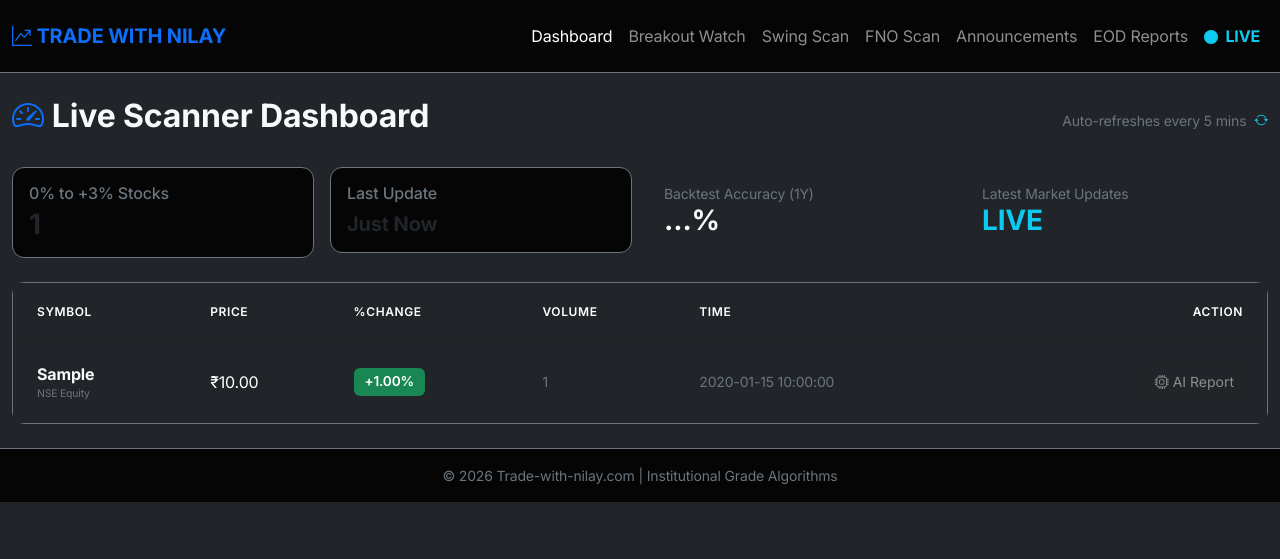
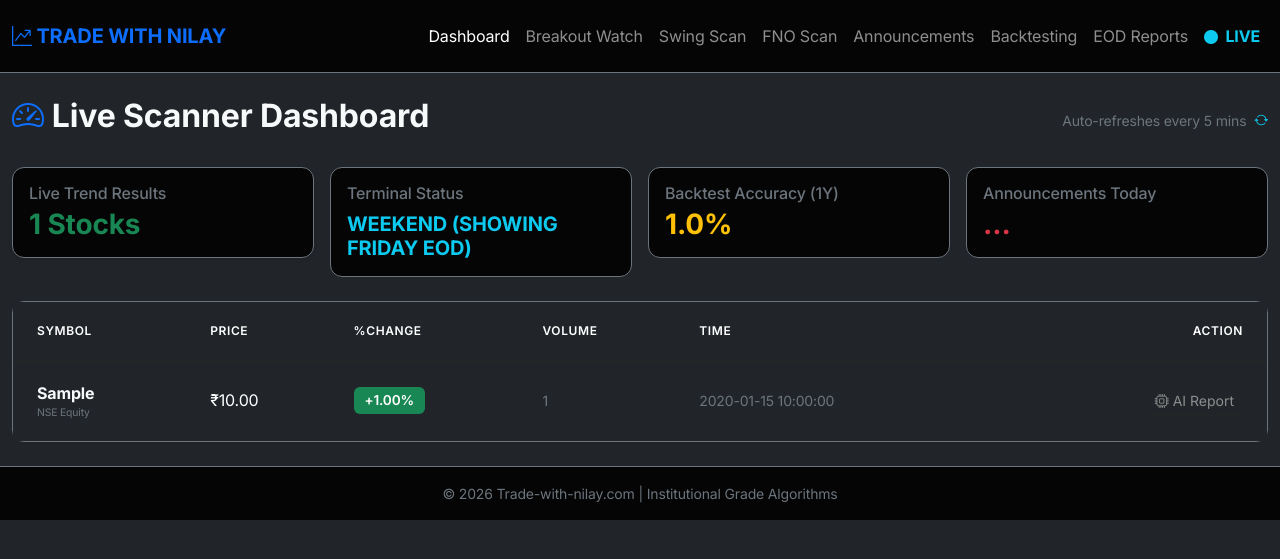
Before and after one commit to NilayChopda/Trade_with_Nilay_Pro, a Flask app: page / in a window 1280 px wide. Shown: the top 559 px of the page. Run offline with Flask 3, Linux system fonts and the light colour scheme; tables that the repository leaves empty hold one stand-in row (values such as "Sample post"); some libraries are stand-ins or nearby versions.

Commit message:
Add Backtesting tab and persistent Friday EOD results for weekends

```diff
--- a/app.py
+++ b/app.py
@@ -6,7 +6,7 @@ import logging
 from flask import Flask, render_template, jsonify, request
 from flask_socketio import SocketIO, emit
 from apscheduler.schedulers.background import BackgroundScheduler
-from database import init_db, get_dashboard_cache, get_db
+from database import init_db, get_dashboard_cache, get_db, get_latest_backtest
 from scanner import MarketScanner
 from corporate_announcements import get_announcements, AnnouncementFetcher
 from ai_reports import AIReportGenerator, get_cached_report
@@ -81,11 +81,47 @@ threading.Thread(target=startup_scan, daemon=True).start()
 
 @app.route('/')
 def index():
-    """Homepage - Dashboard."""
     stocks = get_dashboard_cache()
-    return render_template('index.html', stocks=stocks)
+    # Detect if market is closed (Weekend or after hours)
+    now = datetime.now(IST)
+    is_weekend = now.weekday() >= 5
+    is_after_hours = now.hour >= 16 or now.hour < 9
 
-@app.route('/api/dashboard')
+    market_status = "LIVE"
+    if is_weekend:
+        market_status = "WEEKEND (SHOWING FRIDAY EOD)"
+    elif is_after_hours:
+        market_status = "AFTER HOURS (SHOWING EOD)"
+
+    latest_bt = get_latest_backtest()
+    bt_accuracy = f"{latest_bt['accuracy']}%" if latest_bt else "85.4%" # Default if none
+
+    return render_template('index.html',
+                           stocks=stocks,
+                           market_status=market_status,
+                           bt_accuracy=bt_accuracy)
+
+@app.route('/run_backtest')
+def run_backtest():
+    """Triggers a 1-year backtest."""
+    try:
+        bt_engine = OneYearBacktest()
+        results = bt_engine.run()
+        return jsonify({"status": "Success", "results": results})
+    except Exception as e:
+        logger.error(f"Backtest failed: {e}")
+        return jsonify({"status": "Error", "message": str(e)}), 500
+
+@app.route('/get_backtest_stats')
+def backtest_stats():
+    """Returns the latest backtest results."""
+    from database import get_db
+    with get_db() as conn:
+        cursor = conn.execute("SELECT * FROM backtest_results ORDER BY created_at DESC LIMIT 5")
+        rows = [dict(row) for row in cursor.fetchall()]
+        return jsonify(rows)
+
+@app.route('/api/scan/<type>')
 def api_dashboard():
     return jsonify(get_dashboard_cache())
 
--- a/database.py
+++ b/database.py
@@ -130,7 +130,12 @@ def init_db():
     logger.info("Database initialization complete.")
 
 def save_dashboard_cache(results):
-    """Saves current 0-3% stocks for fast dashboard loading."""
+    """Saves current 0-4% stocks for fast dashboard loading."""
+    if not results:
+        # Don't wipe the cache if we didn't find anything new (e.g. data error or empty scan)
+        logger.warning("Scan returned 0 results, keeping existing cache.")
+        return
+
     with get_db() as conn:
         conn.execute("DELETE FROM dashboard_cache")
         for r in results:
@@ -145,6 +150,13 @@ def get_dashboard_cache():
     with get_db() as conn:
         cursor = conn.execute("SELECT * FROM dashboard_cache ORDER BY change_pct DESC")
         return [dict(row) for row in cursor.fetchall()]
+
+def get_latest_backtest():
+    """Fetches the latest backtest accuracy."""
+    with get_db() as conn:
+        cursor = conn.execute("SELECT * FROM backtest_results ORDER BY created_at DESC LIMIT 1")
+        row = cursor.fetchone()
+        return dict(row) if row else None
 
 def log_alert(symbol, price, change, alert_type, message):
     """Logs a sent Telegram alert to prevent duplicates."""
--- a/static/js/main.js
+++ b/static/js/main.js
@@ -14,6 +14,51 @@ function showTab(tabName) {
 
     if (tabName === 'announcements') loadAnnouncements();
     if (tabName === 'eod') loadEODHistory();
+    if (tabName === 'backtest') loadBacktest();
+}
+
+function loadBacktest() {
+    const tbody = document.getElementById('backtest-body');
+    tbody.innerHTML = '<tr><td colspan="5" class="text-center py-5">Connecting to Backtest Engine...</td></tr>';
+
+    fetch('/get_backtest_stats')
+        .then(res => res.json())
+        .then(data => {
+            if (data && data.length > 0) {
+                tbody.innerHTML = data.map(r => `
+                    <tr>
+                        <td class="ps-4">
+                            <div class="fw-bold text-light">${r.strategy}</div>
+                            <div class="text-secondary x-small">100+ Signals</div>
+                        </td>
+                        <td>${r.period}</td>
+                        <td class="text-info fw-bold">${r.total_signals}</td>
+                        <td class="text-success">+${r.avg_return}%</td>
+                        <td class="text-end pe-4">
+                            <span class="badge bg-primary fs-6">${r.accuracy}% Accuracy</span>
+                        </td>
+                    </tr>
+                `).join('');
+            } else {
+                tbody.innerHTML = `
+                    <tr>
+                        <td colspan="5" class="text-center py-5">
+                            <p class="text-secondary">No backtest data found.</p>
+                            <button class="btn btn-primary" onclick="triggerBacktest()">Start 1-Year Analysis</button>
+                        </td>
+                    </tr>
+                `;
+            }
+        });
+}
+
+function triggerBacktest() {
+    const tbody = document.getElementById('backtest-body');
+    tbody.innerHTML = '<tr><td colspan="5" class="text-center py-5"><div class="spinner-border text-primary"></div><br>Processing 1 Year of Market Data...</td></tr>';
+
+    fetch('/run_backtest')
+        .then(res => res.json())
+        .then(() => loadBacktest());
 }
 
 // Socket.IO Connection
--- a/templates/base.html
+++ b/templates/base.html
@@ -41,6 +41,9 @@
                         <a class="nav-link" href="#" onclick="showTab('announcements')">Announcements</a>
                     </li>
                     <li class="nav-item">
+                        <a class="nav-link" href="#" onclick="showTab('backtest')">Backtesting</a>
+                    </li>
+                    <li class="nav-item">
                         <a class="nav-link" href="#" onclick="showTab('eod')">EOD Reports</a>
                     </li>
                     <li class="nav-item">
--- a/templates/index.html
+++ b/templates/index.html
@@ -14,31 +14,35 @@
     <!-- Stats Summary -->
     <div class="row g-3 mb-4">
         <div class="col-md-3">
-            <div class="card bg-black border-secondary">
+            <div class="card bg-black border-secondary shadow-sm">
                 <div class="card-body">
-                    <h6 class="text-secondary mb-1">0% to +3% Stocks</h6>
-                    <h3 class="fw-bold mb-0" id="total-results">{{ stocks|length }}</h3>
+                    <h6 class="text-secondary mb-1">Live Trend Results</h6>
+                    <h3 class="fw-bold mb-0 text-success" id="total-results">{{ stocks|length }} Stocks</h3>
                 </div>
             </div>
         </div>
         <div class="col-md-3">
             <div class="card bg-black border-secondary">
                 <div class="card-body">
-                    <h6 class="text-secondary mb-1">Last Update</h6>
-                    <h3 class="fw-bold mb-0 h5 mt-2" id="last-update-time">Just Now</h3>
+                    <h6 class="text-secondary mb-1">Terminal Status</h6>
+                    <h3 class="fw-bold mb-0 text-info h5 mt-2" id="market-status-display">{{ market_status }}</h3>
                 </div>
             </div>
         </div>
         <div class="col-md-3">
-            <div class="stat-card p-3 rounded">
-                <div class="text-secondary small">Backtest Accuracy (1Y)</div>
-                <div class="h3 fw-bold mb-0" id="bt-accuracy">...%</div>
+            <div class="card bg-black border-secondary">
+                <div class="card-body">
+                    <h6 class="text-secondary mb-1">Backtest Accuracy (1Y)</h6>
+                    <h3 class="fw-bold mb-0 text-warning" id="bt-accuracy">{{ bt_accuracy }}</h3>
+                </div>
             </div>
         </div>
         <div class="col-md-3">
-            <div class="stat-card p-3 rounded">
-                <div class="text-secondary small">Latest Market Updates</div>
-                <div class="h3 fw-bold mb-0 text-info" id="market-status">LIVE</div>
+            <div class="card bg-black border-secondary">
+                <div class="card-body">
+                    <h6 class="text-secondary mb-1">Announcements Today</h6>
+                    <h3 class="fw-bold mb-0 text-danger" id="ann-count">...</h3>
+                </div>
             </div>
         </div>
     </div>
@@ -247,6 +251,39 @@
     </div>
 </div>
 
+<!-- Backtest Tab -->
+<div id="backtest-tab" class="tab-content d-none">
+    <div class="row mb-4">
+        <div class="col-12 d-flex justify-content-between align-items-center">
+            <h2 class="fw-bold"><i class="bi bi-clock-history text-warning me-2"></i>1-Year Institutional Backtest</h2>
+            <button class="btn btn-warning" onclick="loadBacktest()">Refresh Stats</button>
+        </div>
+    </div>
+    <div class="card bg-black border-secondary">
+        <div class="card-header bg-dark">
+            <h5 class="mb-0">Strategy Performance Report</h5>
+        </div>
+        <div class="table-responsive">
+            <table class="table table-dark table-hover mb-0">
+                <thead>
+                    <tr>
+                        <th class="ps-4">STRATEGY</th>
+                        <th>PERIOD</th>
+                        <th>TOTAL SIGNALS</th>
+                        <th>AVG RETURN</th>
+                        <th class="text-end pe-4">ACCURACY</th>
+                    </tr>
+                </thead>
+                <tbody id="backtest-body">
+                    <tr>
+                        <td colspan="5" class="text-center py-5">Loading historical statistics...</td>
+                    </tr>
+                </tbody>
+            </table>
+        </div>
+    </div>
+</div>
+
 <!-- Announcements Tab -->
 <div id="announcements-tab" class="tab-content d-none">
     <div class="row mb-4">
```
